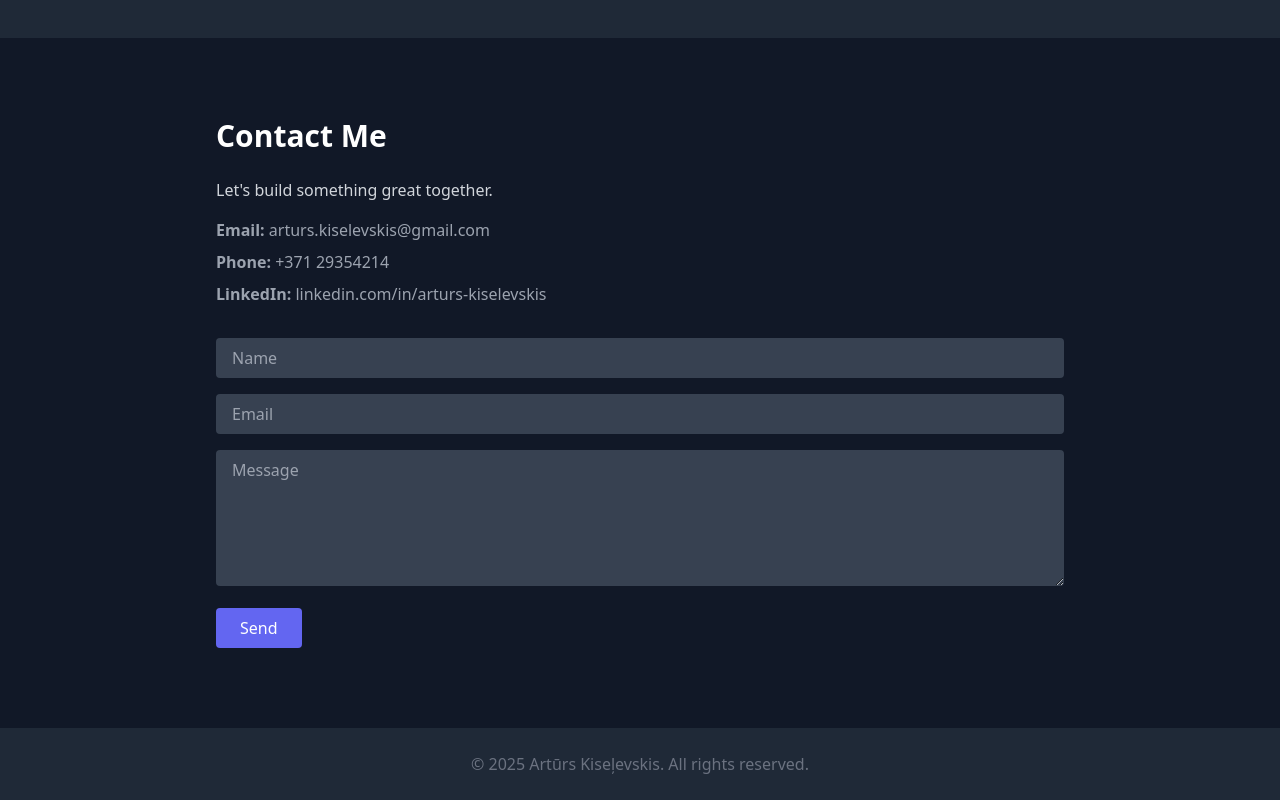
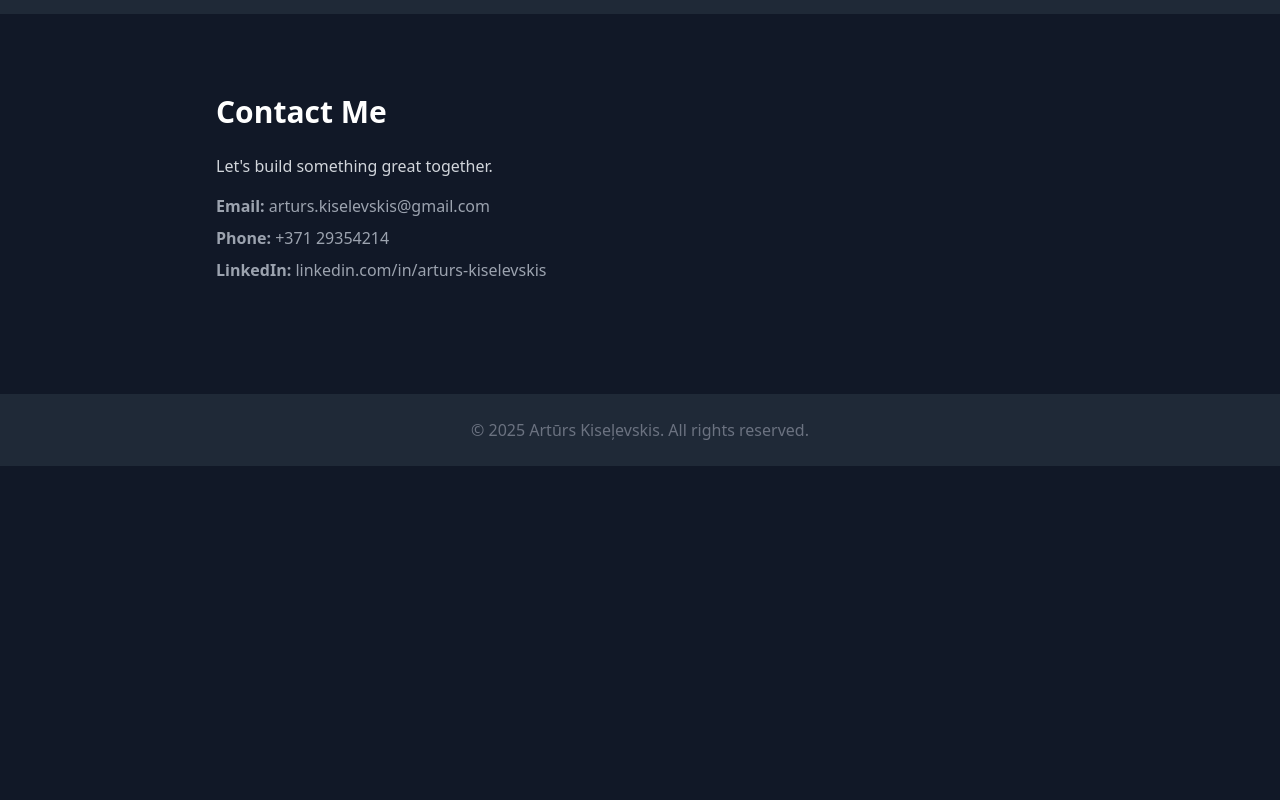
Before and after one commit to akiselevskis/Portfolio, a plain HTML site: page index.html in a window 1280 px wide. Shown: the part 1590-2390 px from the top of the page. After the commit the page ends 2056 px from the top, so only its background shows below. Drawn offline with nearby package versions, Linux system fonts and the light colour scheme.

Commit message:
Update index.html

```diff
--- a/index.html
+++ b/index.html
@@ -40,7 +40,7 @@
   <section id="about" class="py-20 px-6 max-w-4xl mx-auto">
     <h3 class="text-3xl font-bold mb-6">About Me</h3>
     <p class="text-gray-300 fade-in">
-      I'm Artūrs Kiseļevskis, a self-taught embedded systems developer based in Latvia. I specialize in designing efficient, reliable, and low-level software that interacts directly with hardware. From microcontrollers to real-world applications, I enjoy turning technical challenges into smart, elegant solutions. I’m constantly exploring new technologies and pushing myself to create systems that are both innovative and robust.
+      I'm Artūrs Kiseļevskis, an embedded systems developer based in Riga, Latvia. From microcontrollers to real-world applications, I enjoy turning technical challenges into smart, elegant solutions. I’m constantly exploring new technologies and pushing myself to create systems that are both innovative and robust.
     </p>
   </section>
 
@@ -73,12 +73,6 @@
       <p><strong>Phone:</strong> <a href="tel:+37129354214" class="hover:text-indigo-400">+371 29354214</a></p>
       <p><strong>LinkedIn:</strong> <a href="https://www.linkedin.com/in/arturs-kiselevskis/" target="_blank" class="hover:text-indigo-400">linkedin.com/in/arturs-kiselevskis</a></p>
     </div>
-    <form class="space-y-4">
-      <input type="text" placeholder="Name" class="w-full px-4 py-2 bg-gray-700 rounded">
-      <input type="email" placeholder="Email" class="w-full px-4 py-2 bg-gray-700 rounded">
-      <textarea placeholder="Message" rows="5" class="w-full px-4 py-2 bg-gray-700 rounded"></textarea>
-      <button type="submit" class="px-6 py-2 bg-indigo-500 hover:bg-indigo-600 rounded text-white">Send</button>
-    </form>
   </section>
 
   <!-- Footer -->
```
